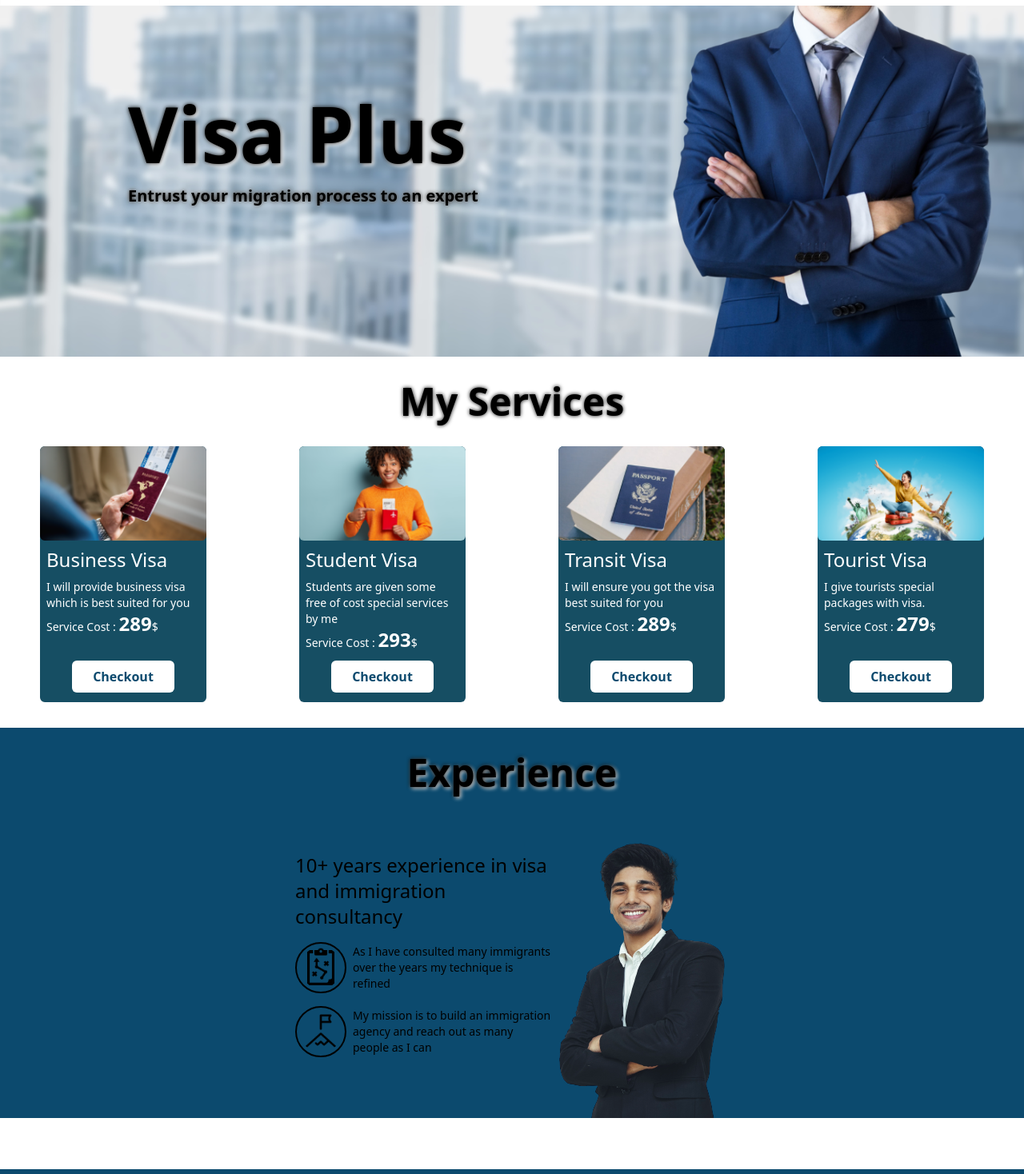
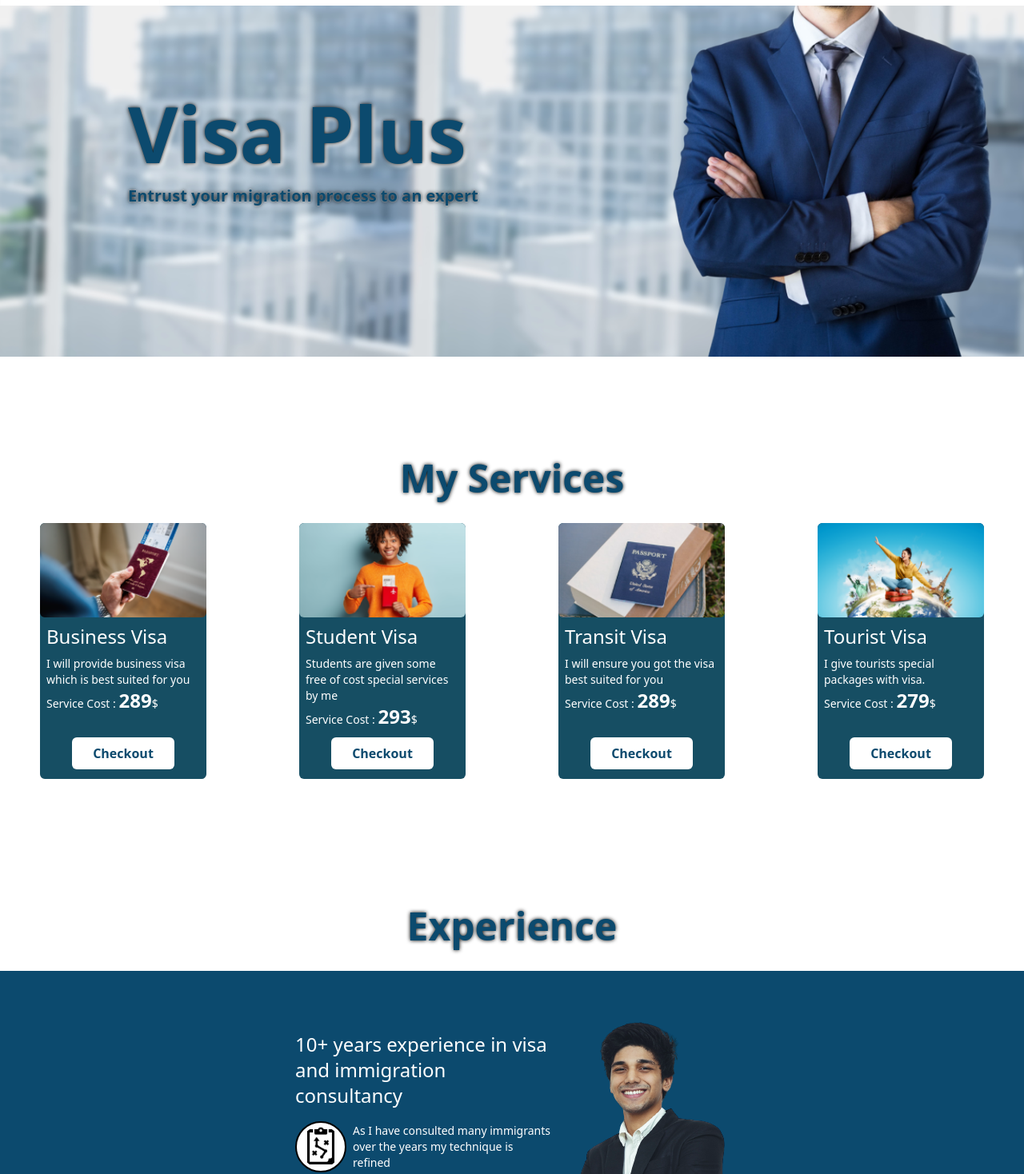
Before and after one commit to ThakurSaad/visa-plus, a React (Create React App) app: page /home in a window 1280 px wide. Shown: the part 82-1550 px from the top of the page at 80% size. Built offline with nearby package versions, Linux system fonts and the light colour scheme; no server answers.

Commit message:
services and exp and banner heading style change

```diff
--- a/src/components/Blogs/Blogs.js
+++ b/src/components/Blogs/Blogs.js
@@ -2,9 +2,12 @@ import React from "react";
 
 const Blogs = () => {
   return (
-    <div>
-      <h1 className="text-6xl">Blogs</h1>
-    </div>
+    <section className="mt-8 mx-8 mb-40">
+      <h1 className="md:text-4xl text-sky-900 font-semibold">
+        {" "}
+        What is the difference between authorization and authentication?
+      </h1>
+    </section>
   );
 };
 
--- a/src/components/Home/Banner/Banner.js
+++ b/src/components/Home/Banner/Banner.js
@@ -10,13 +10,13 @@ const Banner = () => {
       <div className=" absolute left-0 right-0 mx-auto w-3/4 top-28">
         <h1
           style={{ textShadow: "0 0 5px black, 3px 3px 5px white" }}
-          className="font-extrabold text-6xl md:text-8xl"
+          className="font-extrabold text-6xl text-sky-900 md:text-8xl"
         >
           Visa Plus
         </h1>
         <p
-          style={{ textShadow: "0 0 5px black, 0 0 5px white" }}
-          className="font-semibold text-xl mt-4"
+          style={{ textShadow: "0 0 5px black, 0 0 2px white" }}
+          className="font-semibold text-xl text-sky-900 mt-4"
         >
           Entrust your migration process to an expert
         </p>
--- a/src/components/Home/Experience/Experience.js
+++ b/src/components/Home/Experience/Experience.js
@@ -5,14 +5,15 @@ import mission from "../../../images/experience/exp1.png";
 
 const Experience = () => {
   return (
-    <div className="bg-sky-900 my-8">
-      <section className="w-4/5 mx-auto">
+    <div className="md:mt-32">
       <h1
         style={{ textShadow: "0 0 5px black, 2px 2px 5px white" }}
-          className="text-5xl font-bold text-center py-8 md:pb-0"
+        className="text-5xl font-bold text-center text-sky-900 py-8 md:pb-0"
       >
         Experience
       </h1>
+      <div className="bg-sky-900 my-8 text-white">
+        <section className="w-4/5 mx-auto">
           <div className="exp flex flex-col lg:flex-row justify-center items-center">
             <div className="exp-description w-80 font-medium">
               <h3 className=" text-2xl">
@@ -21,7 +22,7 @@ const Experience = () => {
               <div>
                 <div className="strategy flex items-center justify-center mt-4">
                   <img
-                  className="border-2 border-black rounded-full p-1 w-16"
+                    className="border-2 border-black bg-white rounded-full p-1 w-16"
                     src={strategy}
                     alt=""
                   />
@@ -32,12 +33,13 @@ const Experience = () => {
                 </div>
                 <div className="mission flex items-center justify-center mt-4">
                   <img
-                  className="border-2 border-black rounded-full p-1 w-16"
+                    className="border-2 border-black bg-white rounded-full p-1 w-16"
                     src={mission}
                     alt=""
                   />
                   <p className="text-sm pl-2">
-                  My mission is to build an immigration agency and reach out as many people as I can
+                    My mission is to build an immigration agency and reach out
+                    as many people as I can
                   </p>
                 </div>
               </div>
@@ -48,6 +50,7 @@ const Experience = () => {
           </div>
         </section>
       </div>
+    </div>
   );
 };
 
--- a/src/components/Home/Services/Services.js
+++ b/src/components/Home/Services/Services.js
@@ -10,10 +10,10 @@ const Services = () => {
   }, []);
   console.log(services);
   return (
-    <section>
+    <section className="md:mt-32">
       <h2
         style={{ textShadow: "0 0 5px black, 2px 2px 5px white" }}
-        className="text-center font-bold text-5xl my-8"
+        className="text-center font-bold text-5xl text-sky-900 my-8"
       >
         My Services
       </h2>
```
Lines whose indentation alone changed are shown as unchanged.
